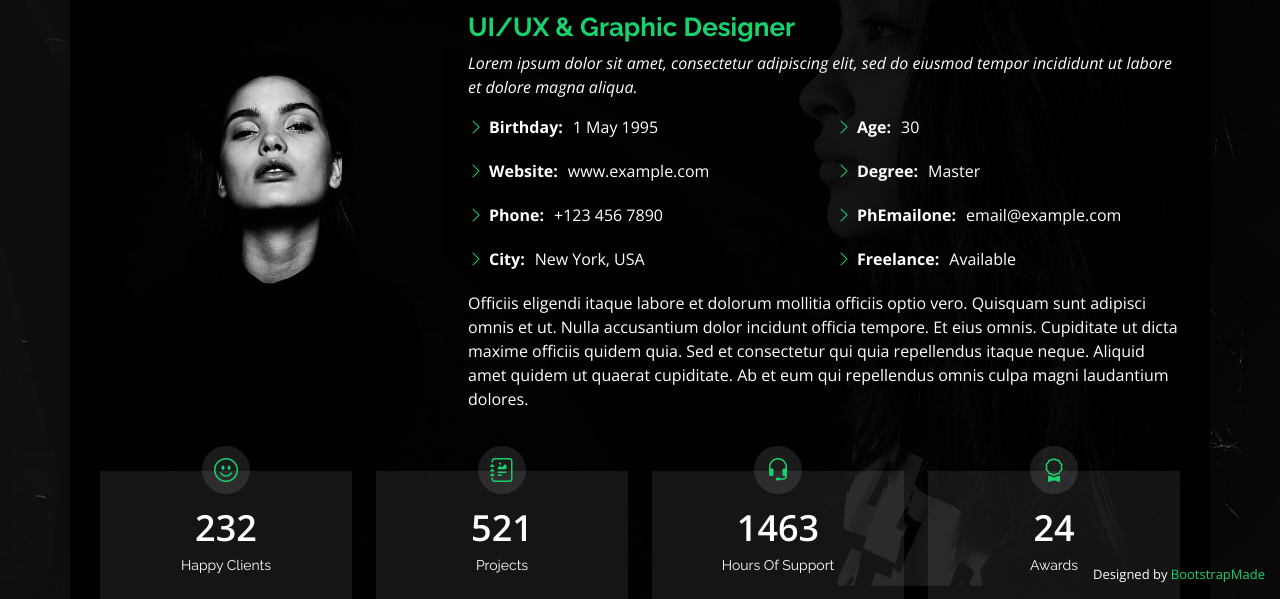
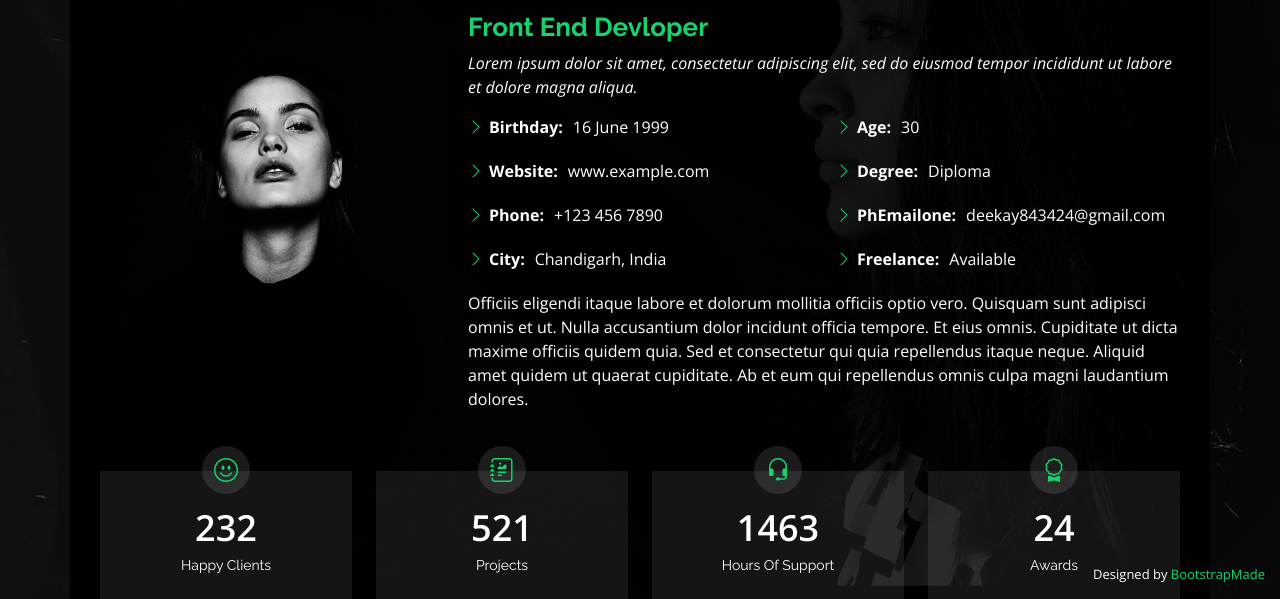
Before and after one commit to Deekayyadav/Deepak-kumar, a plain HTML site: page index.html in a window 1280 px wide. Both pictures are taken after a click on the link "About". Shown: the part 201-800 px from the top of the page. Drawn offline with nearby package versions, Linux system fonts and the light colour scheme.

Commit message:
Update index.html

```diff
--- a/index.html
+++ b/index.html
@@ -45,7 +45,7 @@
       <h1><a href="index.html">Deekay Yadav</a></h1>
       <!-- Uncomment below if you prefer to use an image logo -->
       <!-- <a href="index.html" class="mr-auto"><img src="assets/img/logo.png" alt="" class="img-fluid"></a> -->
-      <h2>I'm a passionate <span>graphic designer</span> from New York</h2>
+      <h2>I'm a passionate <span>Front-end Devloper</span> from Chandigarh</h2>
 
       <nav id="navbar" class="navbar">
         <ul>
@@ -85,7 +85,7 @@
           <img src="assets/img/me.jpg" class="img-fluid" alt="">
         </div>
         <div class="col-lg-8 pt-4 pt-lg-0 content" data-aos="fade-left">
-          <h3>UI/UX &amp; Graphic Designer</h3>
+          <h3>Front End Devloper</h3>
           <p class="fst-italic">
             Lorem ipsum dolor sit amet, consectetur adipiscing elit, sed do eiusmod tempor incididunt ut labore et dolore
             magna aliqua.
@@ -93,17 +93,17 @@
           <div class="row">
             <div class="col-lg-6">
               <ul>
-                <li><i class="bi bi-chevron-right"></i> <strong>Birthday:</strong> <span>1 May 1995</span></li>
+                <li><i class="bi bi-chevron-right"></i> <strong>Birthday:</strong> <span>16 June 1999</span></li>
                 <li><i class="bi bi-chevron-right"></i> <strong>Website:</strong> <span>www.example.com</span></li>
                 <li><i class="bi bi-chevron-right"></i> <strong>Phone:</strong> <span>+123 456 7890</span></li>
-                <li><i class="bi bi-chevron-right"></i> <strong>City:</strong> <span>New York, USA</span></li>
+                <li><i class="bi bi-chevron-right"></i> <strong>City:</strong> <span>Chandigarh, India</span></li>
               </ul>
             </div>
             <div class="col-lg-6">
               <ul>
                 <li><i class="bi bi-chevron-right"></i> <strong>Age:</strong> <span>30</span></li>
-                <li><i class="bi bi-chevron-right"></i> <strong>Degree:</strong> <span>Master</span></li>
-                <li><i class="bi bi-chevron-right"></i> <strong>PhEmailone:</strong> <span>email@example.com</span></li>
+                <li><i class="bi bi-chevron-right"></i> <strong>Degree:</strong> <span>Diploma</span></li>
+                <li><i class="bi bi-chevron-right"></i> <strong>PhEmailone:</strong> <span>deekay843424@gmail.com</span></li>
                 <li><i class="bi bi-chevron-right"></i> <strong>Freelance:</strong> <span>Available</span></li>
               </ul>
             </div>
```
